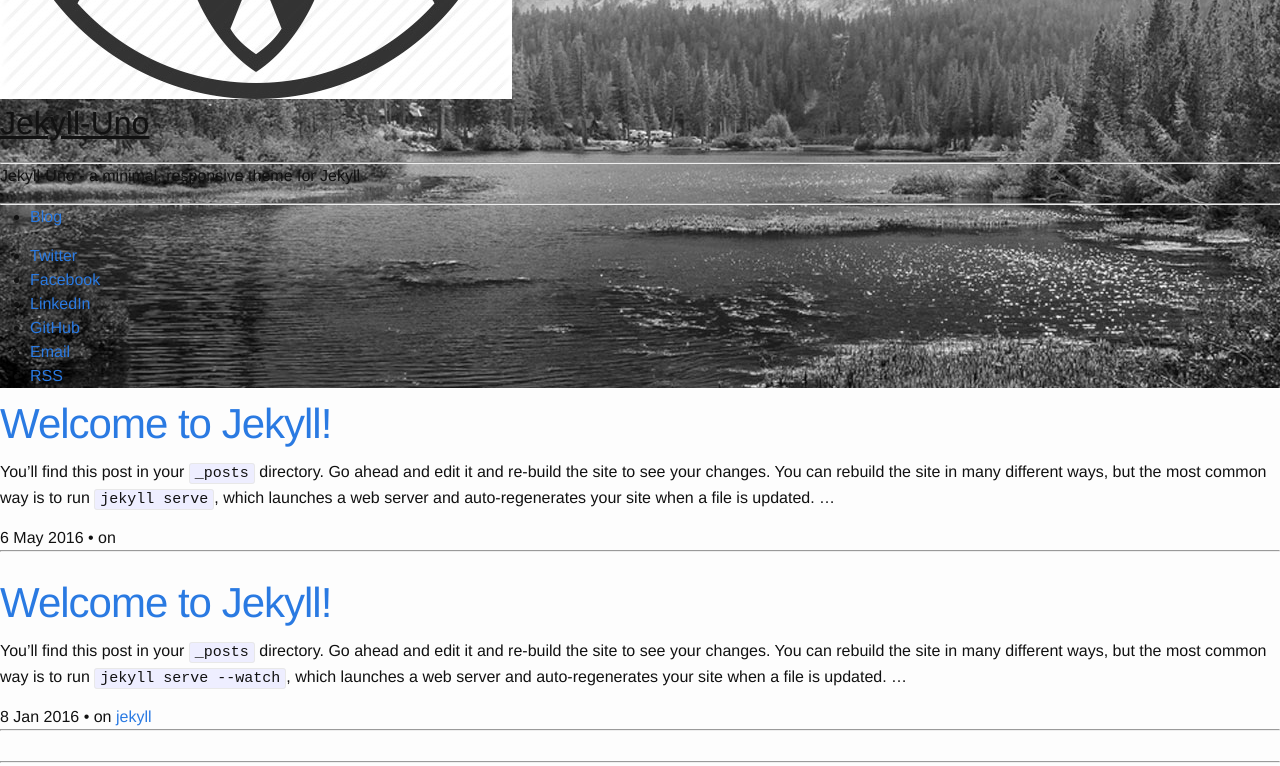
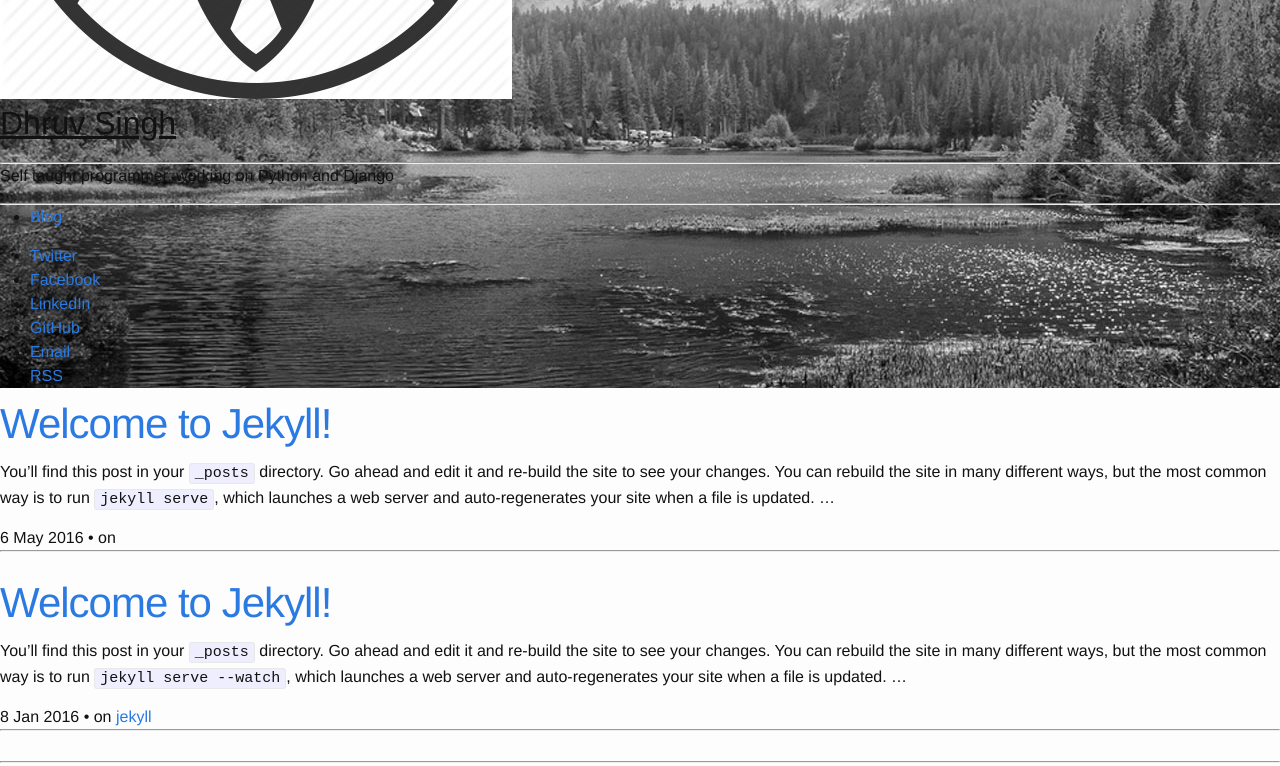
Before and after one commit to dhruvsingh/dhruvsingh.github.io, a Jekyll site: the page built from index.html, in a window 1280 px wide. Shown: the part 413-1179 px from the top of the page. Built offline with Jekyll 4.4.1, drawn with Linux system fonts in a browser that asks for light colours; nearby versions of some CDN libraries; the list of posts is cut into pages by our own code; some of the changed text lies outside the part shown.

Commit message:
Put in self details Remove css to let jekyll generate it

```diff
--- a/_config.yml
+++ b/_config.yml
@@ -1,18 +1,18 @@
 # Site settings
-title: Jekyll-Uno
-description: 'Jekyll-Uno - a minimal, responsive theme for Jekyll'
-url: 'http://joshgerdes.com/jekyll-uno'
-baseurl: '/jekyll-uno/'
+title: Dhruv Singh
+description: 'Self taught programmer, working on Python and Django'
+url: 'http://dhruvsingh.github.io'
+baseurl: '/'
 # google_analytics: 'UA-XXXXXX-X'
 # disqus_shortname: 'your-disqus-name'
 
 author:
-  name: 'Josh Gerdes'
-  email: josh@joshgerdes.com
-  twitter_username: joshgerdes
-  facebook_username: joshgerdes
-  github_username:  joshgerdes
-  linkedin_username:  joshgerdes
+  name: 'Dhruv Singh'
+  email: dhruvsingh.er@gmail.com
+  twitter_username: _dhruvsingh
+  facebook_username: sudo.dhruv
+  github_username:  dhruvsingh
+  linkedin_username:  fuzzylogic
 
 defaults:
   -
@@ -25,7 +25,7 @@ defaults:
 # Build settings
 destination: _site
 paginate: 10
-permalink: /:year/:title/
+permalink: /:month/:year/:title/
 markdown: kramdown
 highlighter: rouge
 
```
Also changed, not shown: css/main.css (deleted, +0 -56 lines).
